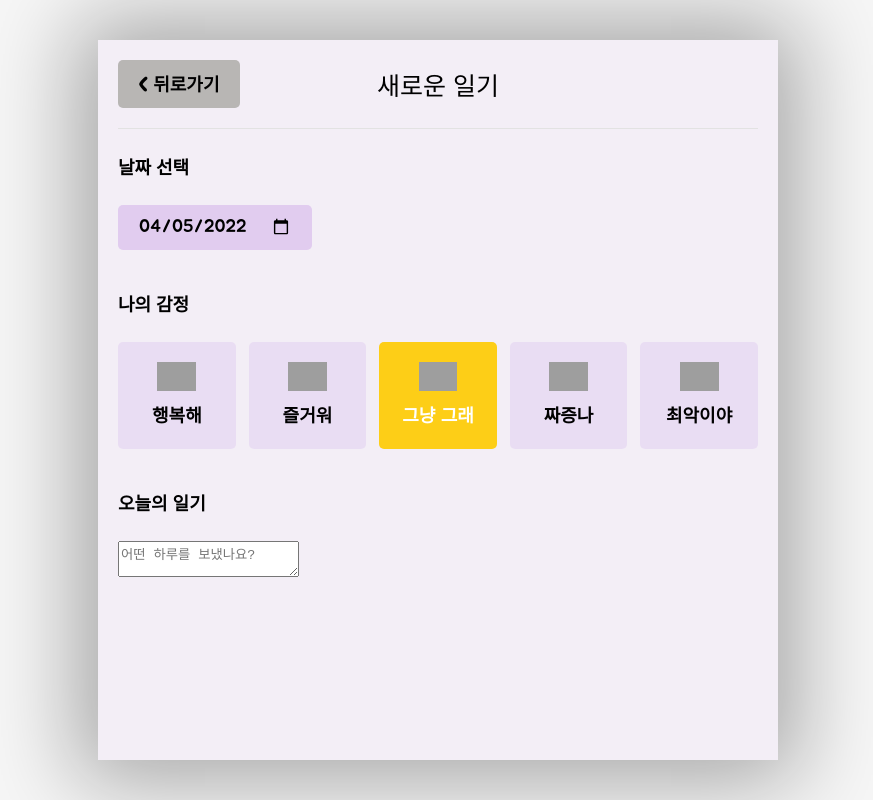
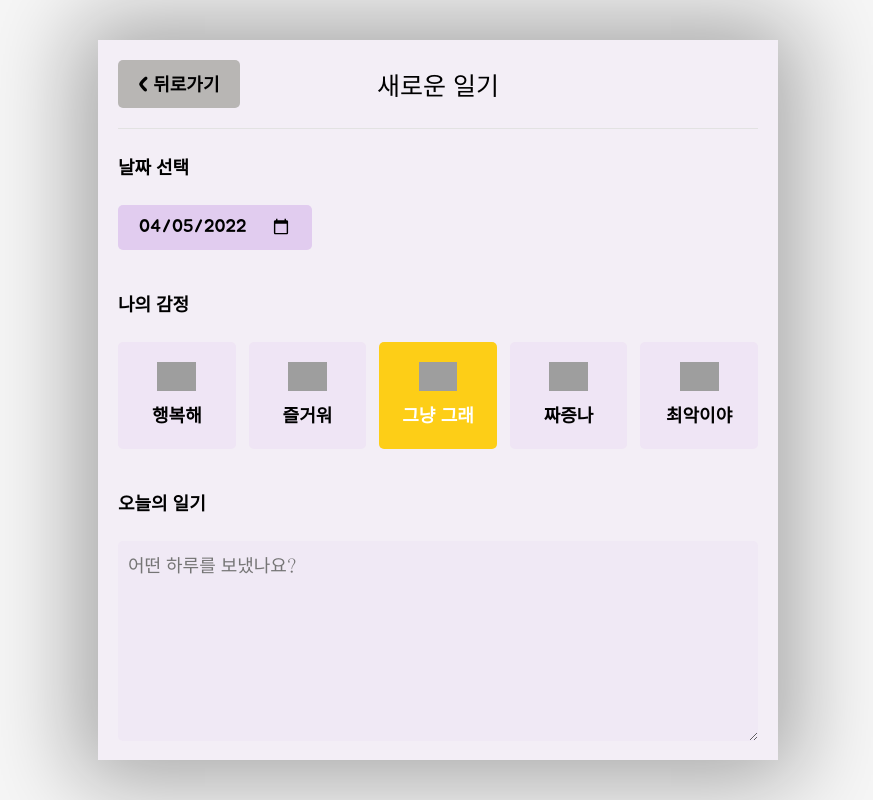
Before and after one commit to Skylar090807/emotion_diary, a React (Create React App) app: page /new in a window 1280 px wide. Shown: the whole page, without its empty margins (202-1075 px from the left). Built offline with nearby package versions, Linux system fonts and the light colour scheme; grey boxes are pictures that could not be loaded.

Commit message:
DiaryEditor 오늘의 일기 textarea 스타일

```diff
--- a/src/App.css
+++ b/src/App.css
@@ -144,7 +144,7 @@ header button {
   border-radius: 5px;
   display: flex;
   justify-content: center;
-  background: RGBA(149, 68, 211, 0.33);
+  background: RGBA(149, 68, 211, 0.03);
 }
 
 .DiaryItem .info_wrap {
@@ -197,11 +197,24 @@ header button {
   gap: 2%;
 }
 
+.DiaryEditor textarea {
+  font-family: 'Nanum Myeongjo', serif;
+  font-size: 18px;
+  box-sizing: border-box;
+  width: 100%;
+  min-height: 200px;
+  resize: vertical; /*세로만 resize 허용.*/
+  padding: 10px 10px;
+  border: none;
+  border-radius: 5px;
+  background: RGBA(149, 68, 211, 0.03);
+}
+
 /* EmotionItem 컴포넌트 */
 .EmotionItem {
   cursor: pointer;
   border-radius: 5px;
-  padding: 20px 20px;
+  padding: 20px;
   display: flex;
   flex-direction: column;
   justify-content: center;
@@ -225,7 +238,7 @@ header button {
 }
 
 .EmotionItem_off {
-  background: RGBA(149, 68, 211, 0.1);
+  background: RGBA(149, 68, 211, 0.05);
 }
 
 .EmotionItem_on_1 {
```
